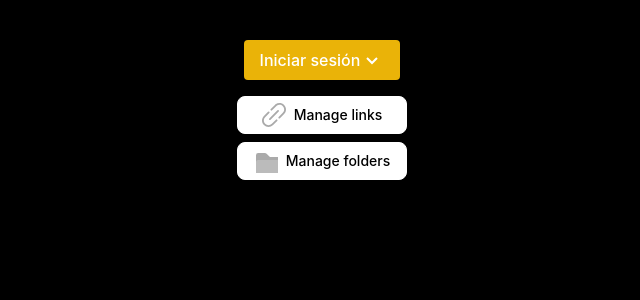
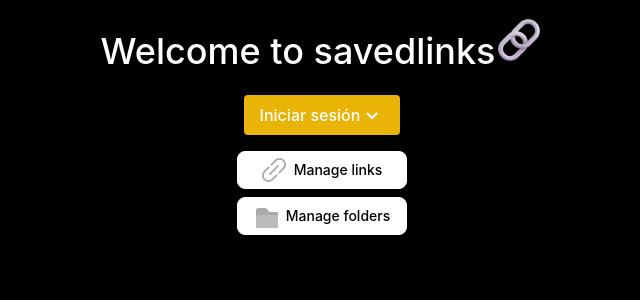
Before and after one commit to vab1997/savedlinks.app, a Next.js app: page / in a window 1280 px wide. Shown: the top 300 px of the page, without its empty margins (318-958 px from the left). Built offline with nearby package versions, Linux system fonts and the light colour scheme; no server answers.

Commit message:
create component Layout

```diff
--- a/components/Layout.tsx
+++ b/components/Layout.tsx
@@ -1,4 +1,6 @@
 import Head from "next/head"
+import Image from "next/image"
+import linkImage from "public/link.webp"
 
 type Props = {
   title?: string,
@@ -33,7 +35,17 @@ export default function Layout({
         <meta name='twitter:description' content={description} />
       </Head>
       <main className='flex place-content-center'>
-        <div className='container py-4 px-4'>
+        <div className='container py-14 px-4 md:py-4'>
+          <h1 className='text-center font-medium text-white text-3xl md:text-4xl'>
+            Welcome to savedlinks
+            <Image
+              src={linkImage}
+              placeholder='blur'
+              width={48}
+              height={48}
+              alt='savedlinks logo'
+            />
+          </h1>
           {children}
         </div>
       </main>
```
